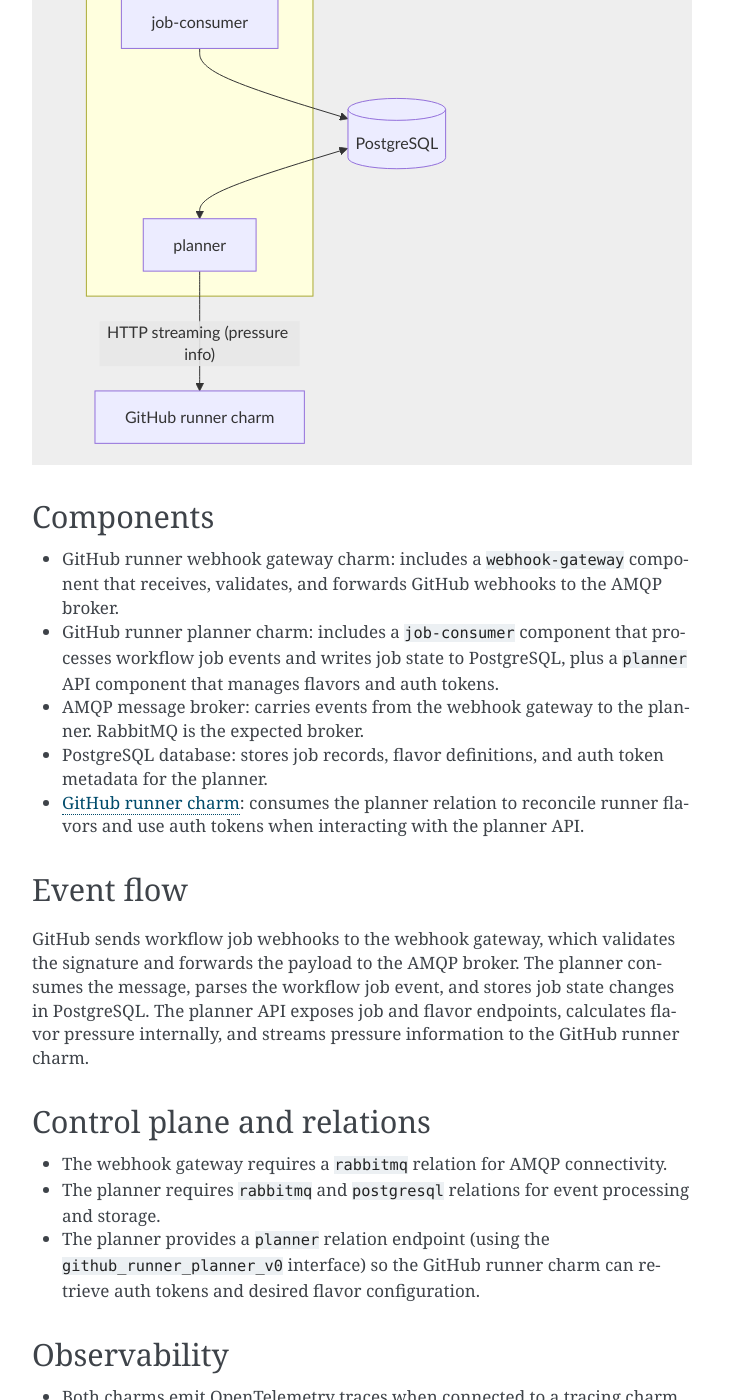
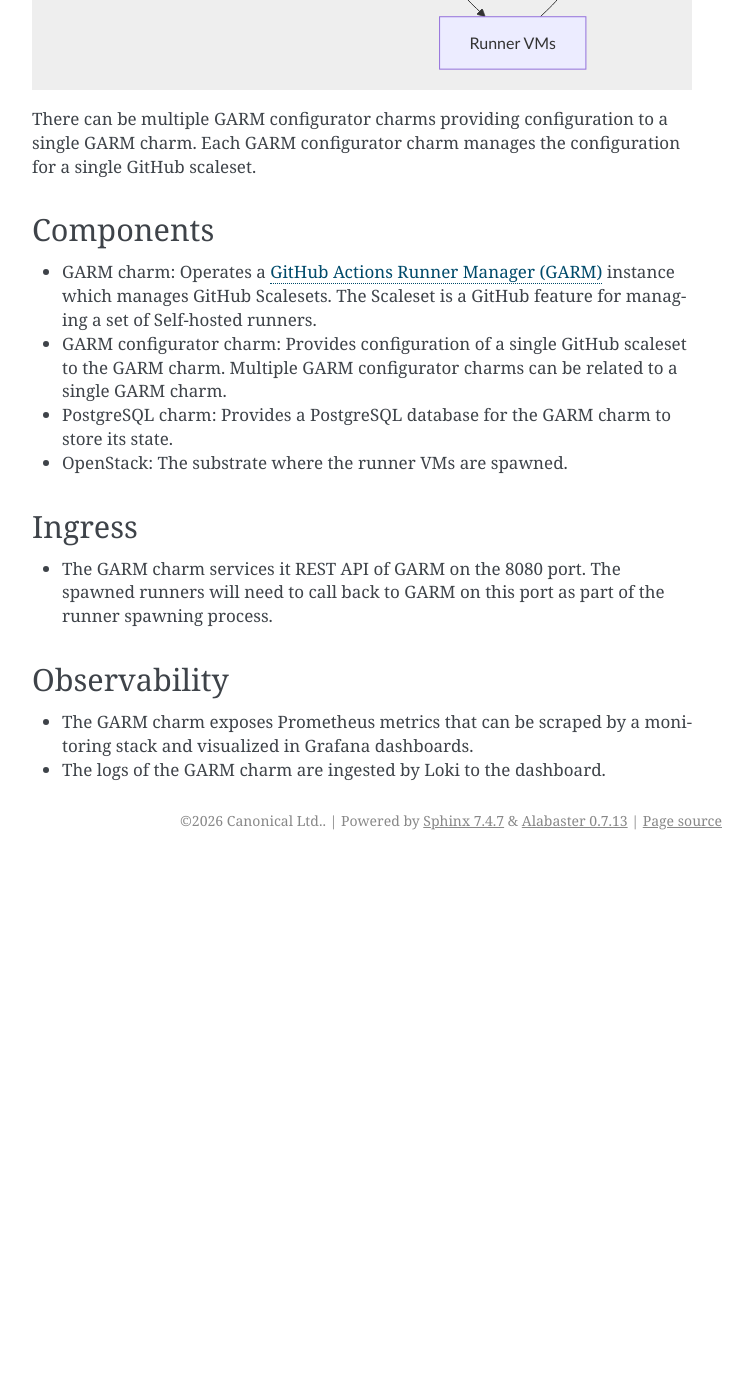
Before and after one commit to canonical/github-runner-operators, a Sphinx documentation site: the page built from docs/reference/architecture.md, in a window 1280 px wide and 1400 px high, scrolled down 692 px. Shown: the whole window, without its empty margins (388-1140 px from the left). Built offline with Sphinx 7.4.7, drawn with Linux system fonts in a browser that asks for light colours; comment, search, counter and statistics services are not loaded; after the commit the page ends 1558 px from its top, so only the background shows below that; some of the changed text lies outside the part shown.

Commit message:
Update the architecture docs according to GARM

````diff
--- a/docs/reference/architecture.md
+++ b/docs/reference/architecture.md
@@ -1,67 +1,35 @@
 # Architecture overview
 
-This product deploys two Juju charms that coordinate self-hosted GitHub Actions runners.
-The architecture focuses on reliable webhook ingestion, durable event delivery, and a planner API
-that manages runner flavors and job state.
+The GitHub runner deployment will utilize charms to manage the GitHub self-hosted runners. The GARM charm uses the [GitHub Actions Runner Manager (GARM)](https://github.com/cloudbase/garm) to manage the runners with the GARM configurator charm providing the configuration for the runners. In addition, the PostgreSQL charm is used to store the state of the GARM.
 
 ## High-level overview of the deployment
 
 ```mermaid
 flowchart TD
-  GH(["GitHub"]) --> WG_WEBHOOK["webhook-gateway"]
+  G(["GARM charm"]) --> PG[("PostgreSQL")]
+  GC(["GARM configurator charms"]) -->|many-to-one| G
+  G -->|GitHub API| GH["GitHub"]
+  G -->|OpenStack API| OS["OpenStack"]
+  OS -->|Spawns multiple| RUN["Runner VMs"]
+  RUN -->|callback| G
+  COS(["OpenTelemetry Collector charm"]) -->|scrapes metrics| G
+```
 
-  subgraph WG["Webhook gateway charm"]
-    WG_WEBHOOK
-  end
-
-  WG_WEBHOOK -->|Webhooks| MQ["RabbitMQ"]
-
-  subgraph PL["Planner charm"]
-    PL_CONSUMER["job-consumer"]
-    PL_API["planner"]
-  end
-
-  MQ -->|Webhooks| PL_CONSUMER
-
-  PL_CONSUMER --> PG[(PostgreSQL)]
-  PG <--> PL_API
-
-  PL_API -->|"HTTP streaming (pressure info)"| GR["GitHub runner charm"]
-```
+There can be multiple GARM configurator charms providing configuration to a single GARM charm. Each GARM configurator charm manages the configuration for a single GitHub scaleset.
 
 ## Components
 
-- GitHub runner webhook gateway charm: includes a `webhook-gateway` component that receives,
-  validates, and forwards GitHub webhooks to the AMQP broker.
-- GitHub runner planner charm: includes a `job-consumer` component that processes workflow job
-  events and writes job state to PostgreSQL, plus a `planner` API component that manages flavors
-  and auth tokens.
-- AMQP message broker: carries events from the webhook gateway to the planner. RabbitMQ is the
-  expected broker.
-- PostgreSQL database: stores job records, flavor definitions, and auth token metadata for the
-  planner.
-- [GitHub runner charm](https://github.com/canonical/github-runner-operator): consumes the planner relation to reconcile runner flavors and use auth
-  tokens when interacting with the planner API.
+- GARM charm: Operates a [GitHub Actions Runner Manager (GARM)](https://github.com/cloudbase/garm) instance which manages GitHub Scalesets. The Scaleset is a GitHub feature for managing a set of Self-hosted runners.
+- GARM configurator charm: Provides configuration of a single GitHub scaleset to the GARM charm. Multiple GARM configurator charms can be related to a single GARM charm.
+- PostgreSQL charm: Provides a PostgreSQL database for the GARM charm to store its state.
+- OpenStack: The substrate where the runner VMs are spawned.
 
-## Event flow
+## Ingress
 
-GitHub sends workflow job webhooks to the webhook gateway, which validates the signature and
-forwards the payload to the AMQP broker. The planner consumes the message, parses the workflow
-job event, and stores job state changes in PostgreSQL. The planner API exposes job and flavor
-endpoints, calculates flavor pressure internally, and streams pressure information to the GitHub
-runner charm.
-
-## Control plane and relations
-
-- The webhook gateway requires a `rabbitmq` relation for AMQP connectivity.
-- The planner requires `rabbitmq` and `postgresql` relations for event processing and storage.
-- The planner provides a `planner` relation endpoint (using the `github_runner_planner_v0`
-  interface) so the GitHub runner charm can retrieve auth tokens and desired flavor configuration.
+- The GARM charm services it REST API of GARM on the 8080 port. The spawned runners will need to call back to GARM on this port as part of the runner spawning process.
 
 ## Observability
 
-- Both charms emit OpenTelemetry traces when connected to a tracing charm.
-- Both charms expose Prometheus metrics that can be scraped by a monitoring stack and visualized
+- The GARM charm exposes Prometheus metrics that can be scraped by a monitoring stack and visualized
   in Grafana dashboards.
-- Logs and metrics should be used together to diagnose webhook ingestion failures, message broker
-  delays, and job processing errors.
+- The logs of the GARM charm are ingested by Loki to the dashboard.
````
